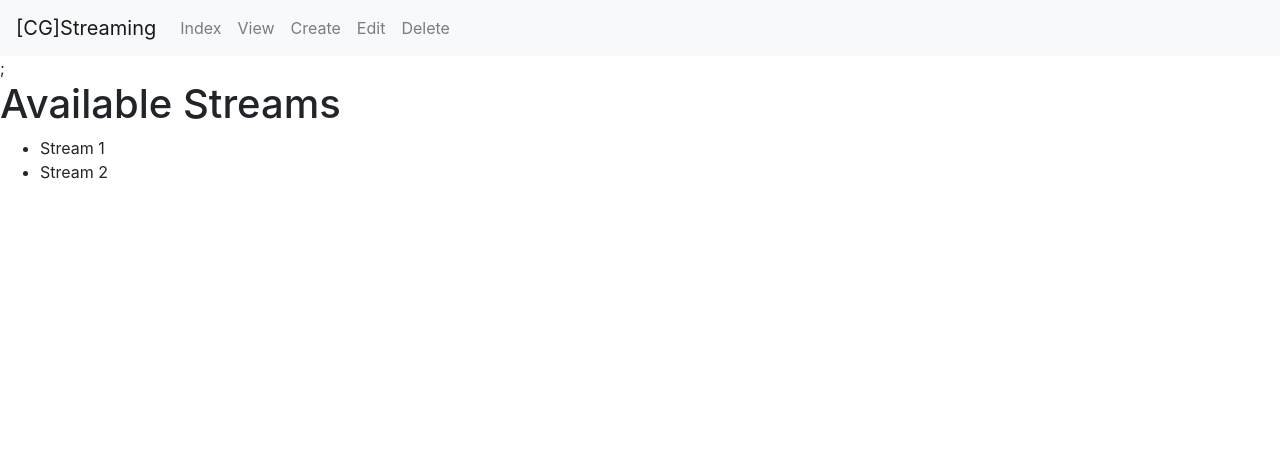
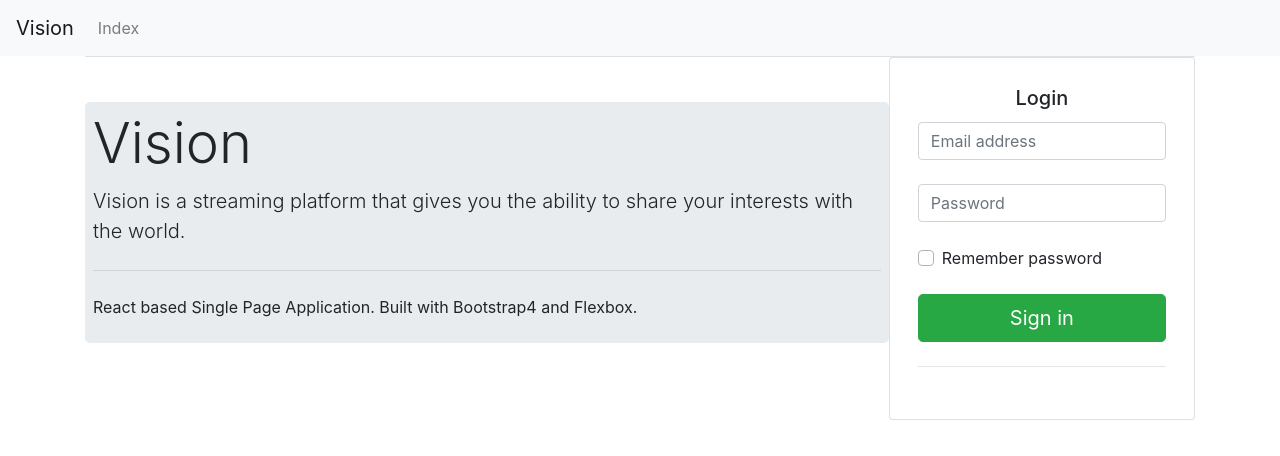
Before and after one commit to todokku/twitch.tv_clone, a React (Create React App) app in the folder client/: page / in a window 1280 px wide. Shown: the top 456 px of the page. Built offline with nearby package versions, Linux system fonts and the light colour scheme.

Commit message:
created landing
created landing, login form.

```diff
--- a/client/src/components/GlobalNav.js
+++ b/client/src/components/GlobalNav.js
@@ -1,5 +1,6 @@
 import React from "react";
 import { Link, BrowserRouter as Router, Route } from "react-router-dom";
+import StreamHome from "./streams/StreamHome";
 import StreamIndex from "./streams/StreamIndex";
 import StreamCreate from "./streams/StreamCreate";
 import StreamShow from "./streams/StreamShow";
@@ -11,7 +12,7 @@ const GlobalNav = () => {
       <Router>
         <nav className="navbar navbar-expand-lg navbar-light bg-light">
           <Link className="navbar-brand" to="/">
-            [CG]Streaming
+            Vision
           </Link>
           <button
             className="navbar-toggler"
@@ -26,10 +27,28 @@ const GlobalNav = () => {
           </button>
           <div className="collapse navbar-collapse" id="navbarNavAltMarkup">
             <div className="navbar-nav">
-              <Link className="nav-item nav-link" to="/">
+              <Link className="nav-item nav-link" to="/index">
                 Index
               </Link>
-              <Link className="nav-item nav-link" to="/streamshow">
+            </div>
+          </div>
+        </nav>
+        <Route path="/" exact component={StreamHome} />
+        <Route path="/index" component={StreamIndex} />
+        <Route path="/streamnew" component={StreamCreate} />
+        <Route path="/streamshow" component={StreamShow} />
+        <Route path="/streamedit" component={StreamEdit} />
+        <Route path="/streamdelete" component={StreamDelete} />
+      </Router>
+    </div>
+  );
+};
+
+export default GlobalNav;
+
+/*
+These will be available after being logged into the stream.
+<Link className="nav-item nav-link" to="/streamshow">
                 View
               </Link>
               <Link className="nav-item nav-link" to="/streamnew">
@@ -41,18 +60,4 @@ const GlobalNav = () => {
               <Link className="nav-item nav-link" to="/streamdelete">
                 Delete
               </Link>
-            </div>
-          </div>
-        </nav>
-        ;
-        <Route path="/" exact component={StreamIndex} />
-        <Route path="/streamnew" component={StreamCreate} />
-        <Route path="/streamshow" component={StreamShow} />
-        <Route path="/streamedit" component={StreamEdit} />
-        <Route path="/streamdelete" component={StreamDelete} />
-      </Router>
-    </div>
-  );
-};
-
-export default GlobalNav;
+*/
--- a/client/src/components/streams/StreamEdit.js
+++ b/client/src/components/streams/StreamEdit.js
@@ -1,14 +1,11 @@
 import React from "react";
-//edit title and topic of stream.
+//edit title and topic of stream, also add description of stream
 const StreamEdit = () => {
   return (
     <div>
-      <h1>Edit Your Stream Here</h1>
+      <h1>Edit Your Stream</h1>
       <p>Options Here,</p>
-      <button type="submit">
-        <label>Submit Changes Here</label>
-        Submit
-      </button>
+      <button type="submit">Submit</button>
     </div>
   );
 };
--- /dev/null
+++ b/client/src/components/streams/StreamHome.js
@@ -0,0 +1,72 @@
+import React from "react";
+
+const StreamHome = (props) => {
+  return (
+    <div className="container">
+      <div className="d-flex flex-column flex-md-row align-items-center border-top">
+        <div className="jumbotron p-2">
+          <h1 className="display-4">Vision</h1>
+          <p className="lead">
+            Vision is a streaming platform that gives you the ability to share
+            your interests with the world.
+          </p>
+          <hr className="my-4" />
+          <p>
+            React based Single Page Application. Built with Bootstrap4 and
+            Flexbox.
+          </p>
+        </div>
+        <div className="card card-signin p-2">
+          <div className="card-body">
+            <h5 className="card-title text-center">Login</h5>
+            <form className="form-signin">
+              <div className="form-label-group">
+                <input
+                  type="email"
+                  id="inputEmail"
+                  className="form-control"
+                  placeholder="Email address"
+                  required
+                  autofocus
+                />
+                <label for="inputEmail"></label>
+              </div>
+
+              <div className="form-label-group">
+                <input
+                  type="password"
+                  id="inputPassword"
+                  className="form-control"
+                  placeholder="Password"
+                  required
+                />
+                <label for="inputPassword"></label>
+              </div>
+
+              <div className="custom-control custom-checkbox">
+                <input
+                  type="checkbox"
+                  className="custom-control-input"
+                  id="customCheck1"
+                />
+                <label className="custom-control-label" for="customCheck1">
+                  Remember password
+                </label>
+              </div>
+              <br />
+              <button
+                className="btn btn-lg btn-success btn-block "
+                type="submit"
+              >
+                Sign in
+              </button>
+              <hr className="my-4" />
+            </form>
+          </div>
+        </div>
+      </div>
+    </div>
+  );
+};
+
+export default StreamHome;
```
